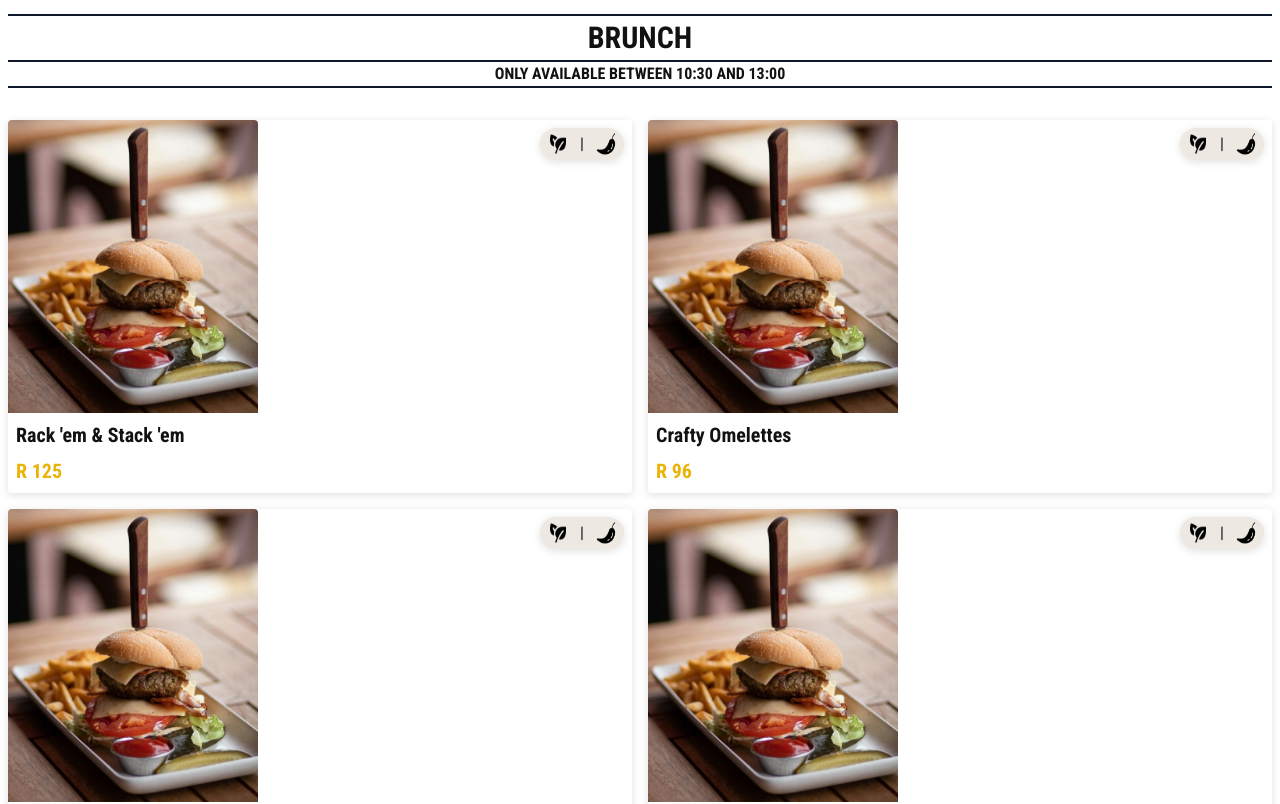
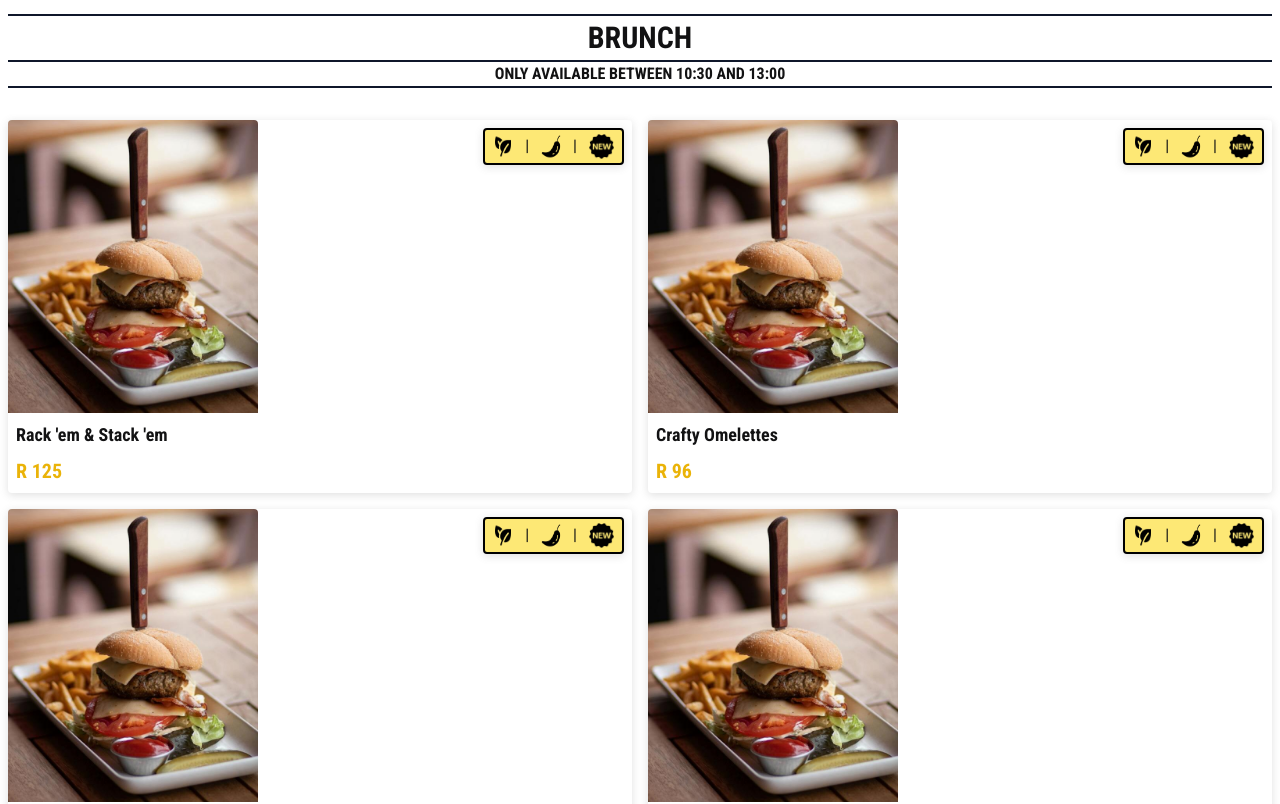
Before and after one commit to erichvorster/craft, a Next.js app: page / in a window 1280 px wide. Shown: the part 800-1604 px from the top of the page. Built offline with nearby package versions, Linux system fonts and the light colour scheme.

Commit message:
added some tags to menu items

```diff
--- a/components/ItemCard.tsx
+++ b/components/ItemCard.tsx
@@ -2,6 +2,7 @@ import React from "react";
 import Image from "next/image";
 import vegan from "../public/vegan.png";
 import chilli from "../public/chilli.png";
+import newItem from "../public/new.png";
 
 type ItemCardProps = {
   img: any;
@@ -14,11 +15,20 @@ const ItemCard = ({ img, food }: ItemCardProps) => {
   return (
     <div className="flex flex-col card-shadow bg-white rounded h-full">
       <div className="relative">
-        <div className="px-2 py-1 flex rounded-full bg-background card-shadow absolute top-2 right-2">
-          <Image src={vegan} height={20} width={20} alt="icon" />
-          <span className="px-3">|</span>
-          <Image src={chilli} height={20} width={20} alt="icon" />
+        <div className="px-2 py-1 flex rounded bg-yellow-300/75 border-2 border-black card-shadow absolute top-2 right-2">
+          <>
+            <Image src={vegan} height={20} width={20} alt="icon" />
+            <span className="px-3">|</span>
+          </>
+
+          <>
+            <Image src={chilli} height={20} width={20} alt="icon" />
+            <span className="px-3">|</span>
+          </>
+
+          <Image src={newItem} height={20} width={25} alt="icon" />
         </div>
+
         <Image
           src={img}
           height={250}
@@ -29,7 +39,7 @@ const ItemCard = ({ img, food }: ItemCardProps) => {
       </div>
       <div>
         <div className="p-2">
-          <h5 className="text-xl font-bold">{food?.name}</h5>
+          <h5 className="text-lg font-bold">{food?.name}</h5>
           <h5 className="text-xl font-bold text-yellow-500 pt-2">
             R {food?.fixedPrice?.price}
           </h5>
--- a/data/menu.js
+++ b/data/menu.js
@@ -2754,7 +2754,7 @@ let MenuItems = {
           isHot: false,
           isVegan: false,
           isAvailable: true,
-          isNew: false,
+          isNew: true,
         },
         {
           id: 3,
@@ -2765,7 +2765,7 @@ let MenuItems = {
             size: "null",
             price: 80,
           },
-          isHot: false,
+          isHot: true,
           isVegan: false,
           isAvailable: true,
           isNew: false,
@@ -2780,7 +2780,7 @@ let MenuItems = {
             price: 90,
           },
           isHot: false,
-          isVegan: false,
+          isVegan: true,
           isAvailable: true,
           isNew: false,
         },
```
Also changed, not shown: public/new.png (added).
